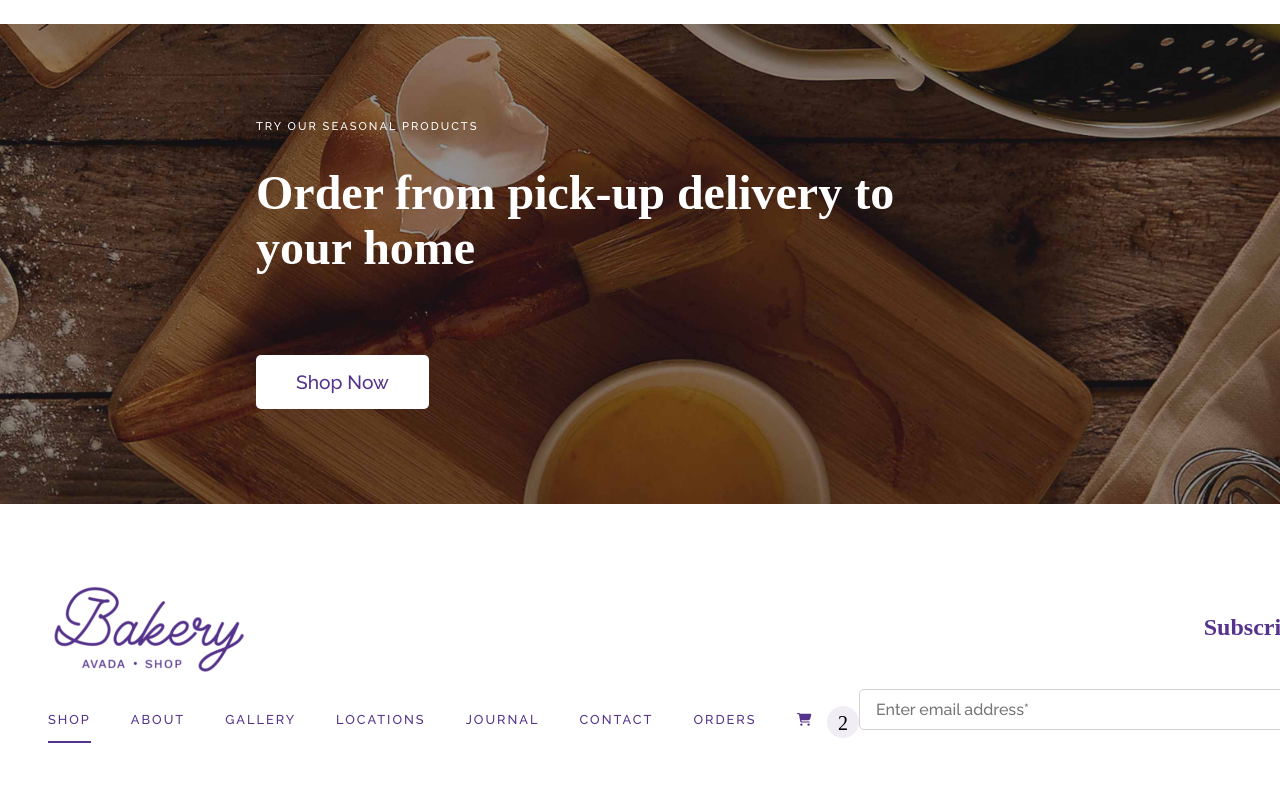
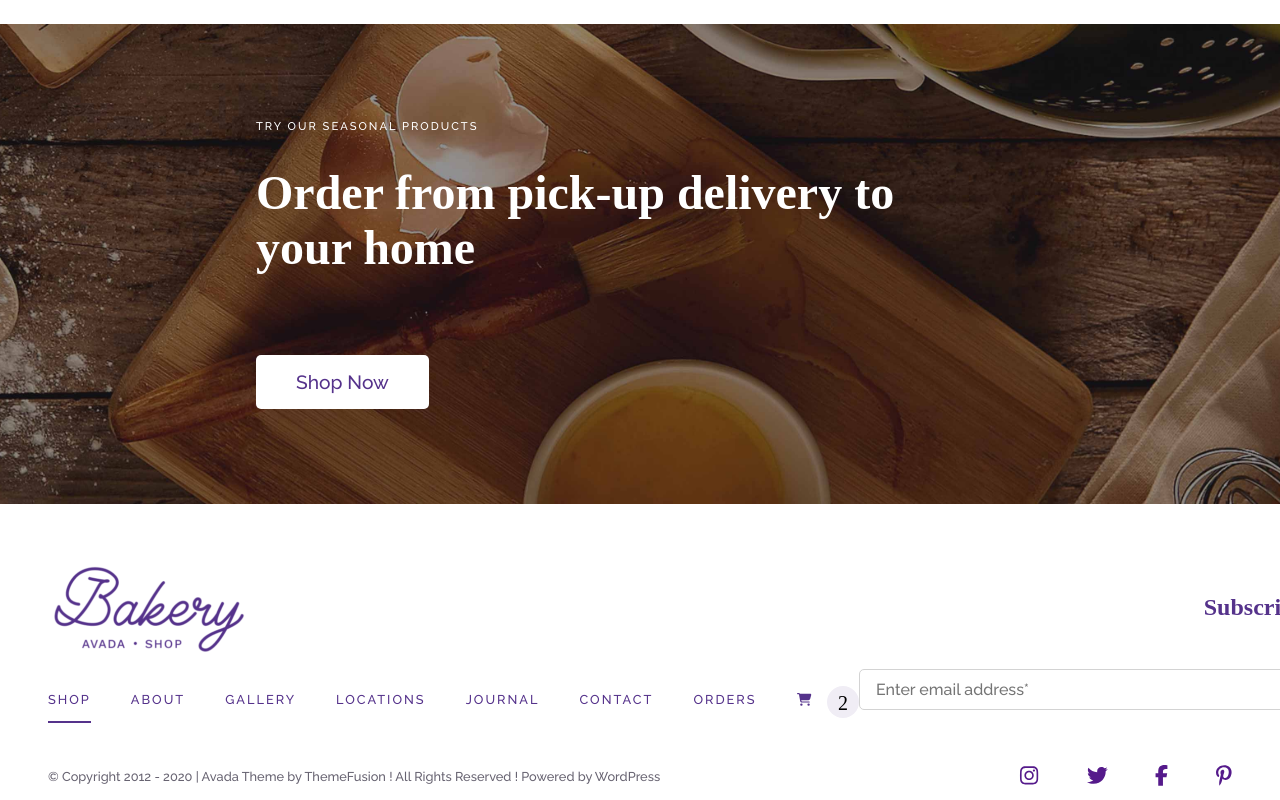
Before and after one commit to StefanoGalandrini/proj-html-vuejs, a Vue app: page / in a window 1280 px wide. Shown: the part 7240-8040 px from the top of the page. Built offline with nearby package versions, Linux system fonts and the light colour scheme; a web font is replaced by a local one.

Commit message:
Add copyright and socials - Footer completed

```diff
--- a/src/components/AppFooter.vue
+++ b/src/components/AppFooter.vue
@@ -67,6 +67,29 @@ export default {
 				</form>
 			</div>
 		</div>
+
+		<!-- Copyright and Socials icons -->
+
+		<div class="copyright">
+			<p>
+				© Copyright 2012 - 2020 | Avada Theme by ThemeFusion ! All Rights
+				Reserved ! Powered by WordPress
+			</p>
+			<div class="icons">
+				<a href="">
+					<font-awesome-icon icon="fa-brands fa-instagram" />
+				</a>
+				<a href="">
+					<font-awesome-icon icon="fa-brands fa-twitter" />
+				</a>
+				<a href="">
+					<font-awesome-icon icon="fa-brands fa-facebook-f" />
+				</a>
+				<a href="">
+					<font-awesome-icon icon="fa-brands fa-pinterest-p" />
+				</a>
+			</div>
+		</div>
 	</footer>
 </template>
 
@@ -115,12 +138,11 @@ footer {
 .footer-container {
 	font-family: "Raleway";
 	width: 100%;
-	height: 30vh;
+	height: 25vh;
 	display: flex;
 	justify-content: space-between;
 	align-items: center;
 	padding-inline: 3rem;
-	margin: 0;
 }
 
 .left-section,
@@ -233,4 +255,22 @@ nav {
 		}
 	}
 }
+.copyright {
+	height: 3rem;
+	display: flex;
+	justify-content: space-between;
+	align-items: center;
+	padding: 0 3rem;
+	font-size: 0.8rem;
+	color: $textColor;
+	margin-bottom: 5rem;
+}
+
+.icons {
+	display: flex;
+	gap: 3rem;
+	color: $mainColor;
+	font-size: 1.3rem;
+	margin-left: 3rem;
+}
 </style>
```
Also changed, not shown: src/main.js (+9 -1 lines).
